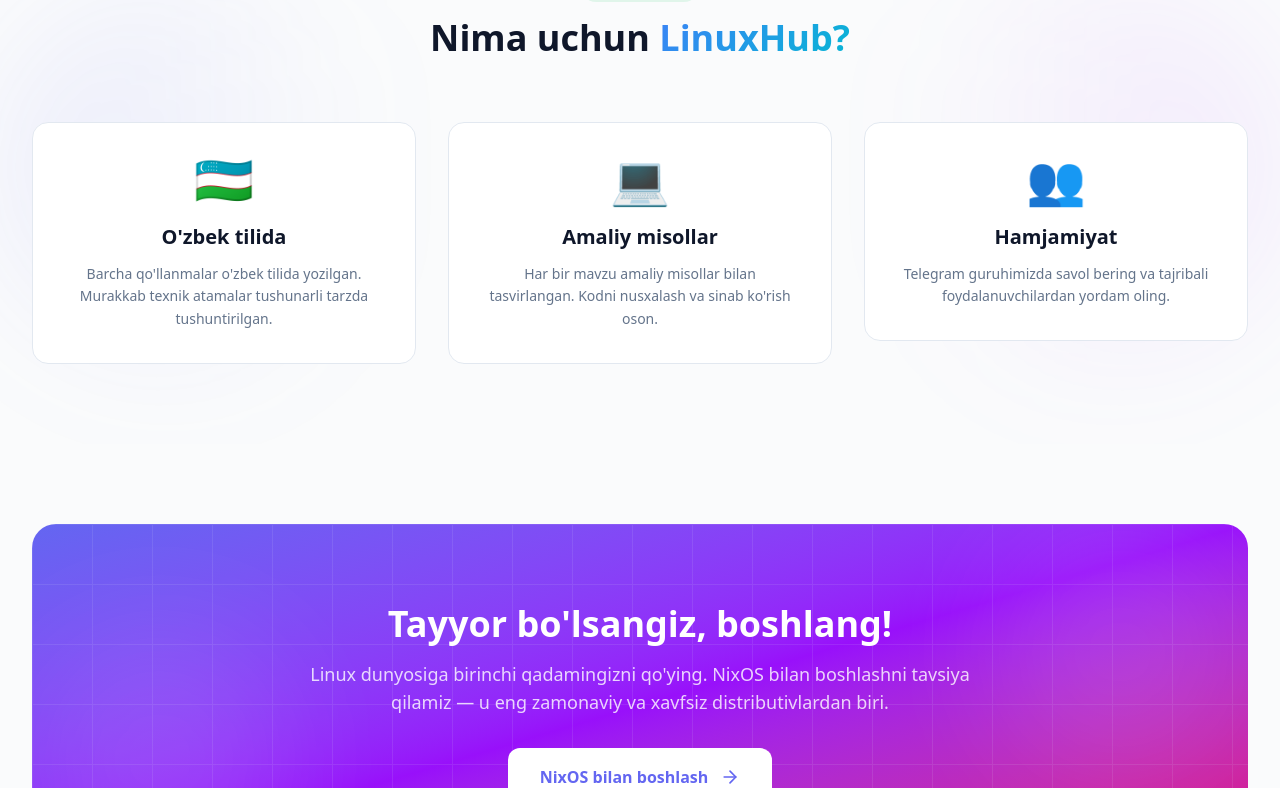
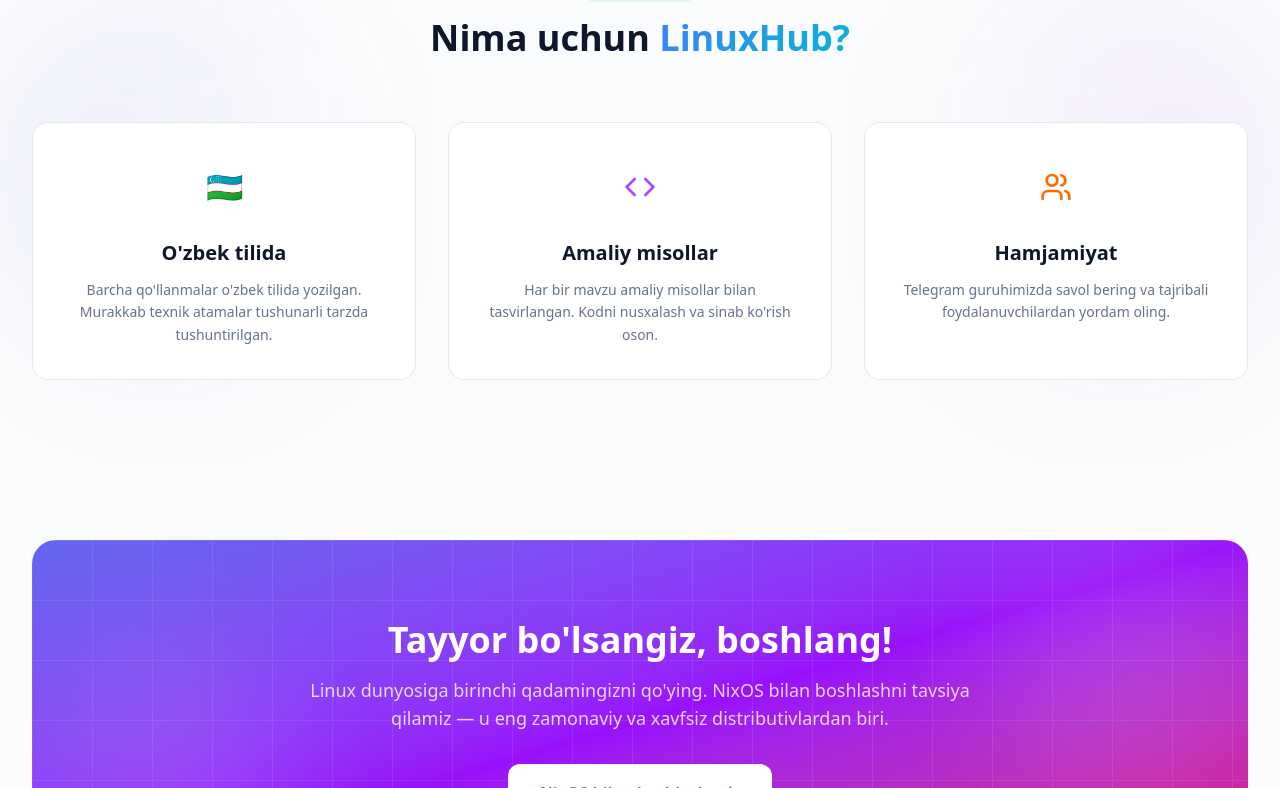
Before and after one commit to nvrdiyor/linuxhub, a Next.js app: page / in a window 1280 px wide. Shown: the part 1552-2340 px from the top of the page. Built offline with nearby package versions, Linux system fonts and the light colour scheme.

Commit message:
Fix UI issues: logo click, content width alignment, feature card heights

```diff
--- a/src/app/page.tsx
+++ b/src/app/page.tsx
@@ -1,7 +1,7 @@
 import { Hero } from "@/components/home/hero";
 import { DistroCard } from "@/components/home/distro-card";
 import { distros } from "@/config/distros";
-import { BookOpen, Zap, Users, ArrowRight } from "lucide-react";
+import { BookOpen, Zap, Code, Users, ArrowRight } from "lucide-react";
 import Link from "next/link";
 
 export default function HomePage() {
@@ -17,7 +17,7 @@
           <div className="absolute inset-0 bg-gradient-to-b from-transparent via-muted/30 to-transparent" />
         </div>
 
-        <div className="mx-auto max-w-screen-xl px-4 sm:px-6 lg:px-8">
+        <div className="mx-auto max-w-7xl px-4 sm:px-6 lg:px-8">
           <div className="text-center mb-16">
             <span className="inline-flex items-center gap-2 rounded-full bg-primary/10 px-4 py-1.5 text-sm font-medium text-primary mb-4">
               <BookOpen className="h-4 w-4" />
@@ -46,7 +46,7 @@
         <div className="absolute top-1/2 left-0 w-96 h-96 bg-gradient-to-r from-primary/10 to-transparent rounded-full blur-3xl -translate-y-1/2" />
         <div className="absolute top-1/2 right-0 w-96 h-96 bg-gradient-to-l from-purple-500/10 to-transparent rounded-full blur-3xl -translate-y-1/2" />
 
-        <div className="mx-auto max-w-screen-xl px-4 sm:px-6 lg:px-8 relative">
+        <div className="mx-auto max-w-7xl px-4 sm:px-6 lg:px-8 relative">
           <div className="text-center mb-16">
             <span className="inline-flex items-center gap-2 rounded-full bg-green-500/10 px-4 py-1.5 text-sm font-medium text-green-600 dark:text-green-400 mb-4">
               <Zap className="h-4 w-4" />
@@ -61,19 +61,19 @@
             <FeatureCard
               title="O'zbek tilida"
               description="Barcha qo'llanmalar o'zbek tilida yozilgan. Murakkab texnik atamalar tushunarli tarzda tushuntirilgan."
-              icon="🇺🇿"
+              icon={<span className="text-3xl">🇺🇿</span>}
               gradient="from-blue-500 to-cyan-500"
             />
             <FeatureCard
               title="Amaliy misollar"
               description="Har bir mavzu amaliy misollar bilan tasvirlangan. Kodni nusxalash va sinab ko'rish oson."
-              icon="💻"
+              icon={<Code className="h-8 w-8 text-purple-500" />}
               gradient="from-purple-500 to-pink-500"
             />
             <FeatureCard
               title="Hamjamiyat"
               description="Telegram guruhimizda savol bering va tajribali foydalanuvchilardan yordam oling."
-              icon="👥"
+              icon={<Users className="h-8 w-8 text-orange-500" />}
               gradient="from-orange-500 to-red-500"
             />
           </div>
@@ -82,7 +82,7 @@
 
       {/* CTA Section */}
       <section className="py-20">
-        <div className="mx-auto max-w-screen-xl px-4 sm:px-6 lg:px-8">
+        <div className="mx-auto max-w-7xl px-4 sm:px-6 lg:px-8">
           <div className="relative rounded-3xl overflow-hidden">
             {/* Background */}
             <div className="absolute inset-0 bg-gradient-to-br from-primary via-purple-600 to-pink-600" />
@@ -119,7 +119,7 @@
 interface FeatureCardProps {
   title: string;
   description: string;
-  icon: string;
+  icon: React.ReactNode;
   gradient: string;
 }
 
@@ -129,10 +129,10 @@
       {/* Glow effect */}
       <div className={`absolute -inset-0.5 rounded-2xl bg-gradient-to-r ${gradient} opacity-0 group-hover:opacity-20 blur-xl transition-opacity duration-500`} />
 
-      <div className="relative rounded-2xl border border-border bg-card p-8 text-center transition-all duration-300 hover:shadow-xl hover:border-primary/30">
-        <div className="mb-5 text-5xl">{icon}</div>
+      <div className="relative rounded-2xl border border-border bg-card p-8 text-center transition-all duration-300 hover:shadow-xl hover:border-primary/30 h-full flex flex-col">
+        <div className="mb-5 flex justify-center items-center h-16">{icon}</div>
         <h3 className="mb-3 text-xl font-bold">{title}</h3>
-        <p className="text-sm text-muted-foreground leading-relaxed">{description}</p>
+        <p className="text-sm text-muted-foreground leading-relaxed flex-1">{description}</p>
       </div>
     </div>
   );
--- a/src/components/home/hero.tsx
+++ b/src/components/home/hero.tsx
@@ -21,7 +21,7 @@
                 <div className="absolute inset-0 bg-gradient-to-b from-background via-transparent to-background" />
             </div>
 
-            <div className="mx-auto max-w-screen-xl px-4 sm:px-6 lg:px-8 w-full">
+            <div className="mx-auto max-w-7xl px-4 sm:px-6 lg:px-8 w-full">
                 <div className="grid lg:grid-cols-2 gap-12 items-center">
                     {/* Left Content */}
                     <motion.div
--- a/src/components/layout/footer.tsx
+++ b/src/components/layout/footer.tsx
@@ -6,7 +6,7 @@
 
     return (
         <footer className="border-t border-border bg-muted/50">
-            <div className="mx-auto max-w-screen-2xl px-4 py-8 sm:px-6 lg:px-8">
+            <div className="mx-auto max-w-7xl px-4 py-8 sm:px-6 lg:px-8">
                 <div className="grid gap-8 md:grid-cols-3">
                     {/* Brand */}
                     <div>
--- a/src/components/layout/header.tsx
+++ b/src/components/layout/header.tsx
@@ -11,7 +11,7 @@
 
 export function Header() {
     const pathname = usePathname();
-    const { mobileMenuOpen, setMobileMenuOpen, setSearchOpen, currentDistro } = useSidebarStore();
+    const { mobileMenuOpen, setMobileMenuOpen, setSearchOpen, currentDistro, setCurrentDistro } = useSidebarStore();
 
     // Check if we're in a docs page
     const isDocsPage = pathname.startsWith("/nixos") ||
@@ -19,11 +19,16 @@
         pathname.startsWith("/parrot") ||
         pathname.startsWith("/manjaro");
 
-    const distro = currentDistro ? getDistroById(currentDistro) : null;
+    // Only show distro badge when actually on a docs page
+    const distro = isDocsPage && currentDistro ? getDistroById(currentDistro) : null;
+
+    const handleLogoClick = () => {
+        setCurrentDistro(null);
+    };
 
     return (
         <header className="sticky top-0 z-50 glass border-b border-border/50">
-            <div className="mx-auto flex h-16 max-w-screen-2xl items-center justify-between px-4 sm:px-6 lg:px-8">
+            <div className="mx-auto flex h-16 max-w-7xl items-center justify-between px-4 sm:px-6 lg:px-8">
                 {/* Left: Logo & Navigation */}
                 <div className="flex items-center gap-4">
                     {/* Mobile menu button */}
@@ -62,7 +67,7 @@
                     )}
 
                     {/* Logo */}
-                    <Link href="/" className="flex items-center gap-3 group">
+                    <Link href="/" className="flex items-center gap-3 group" onClick={handleLogoClick}>
                         <div className="relative">
                             <div className="absolute inset-0 rounded-xl bg-gradient-to-br from-primary to-purple-500 blur-md opacity-50 group-hover:opacity-75 transition-opacity" />
                             <div className="relative flex h-10 w-10 items-center justify-center rounded-xl bg-gradient-to-br from-primary to-purple-500 text-white font-bold text-lg shadow-lg">
@@ -74,7 +79,7 @@
                         </span>
                     </Link>
 
-                    {/* Distro Badge */}
+                    {/* Distro Badge - only shows on docs pages */}
                     {distro && (
                         <div className="hidden items-center gap-2 sm:flex">
                             <span className="text-muted-foreground/50">/</span>
```
